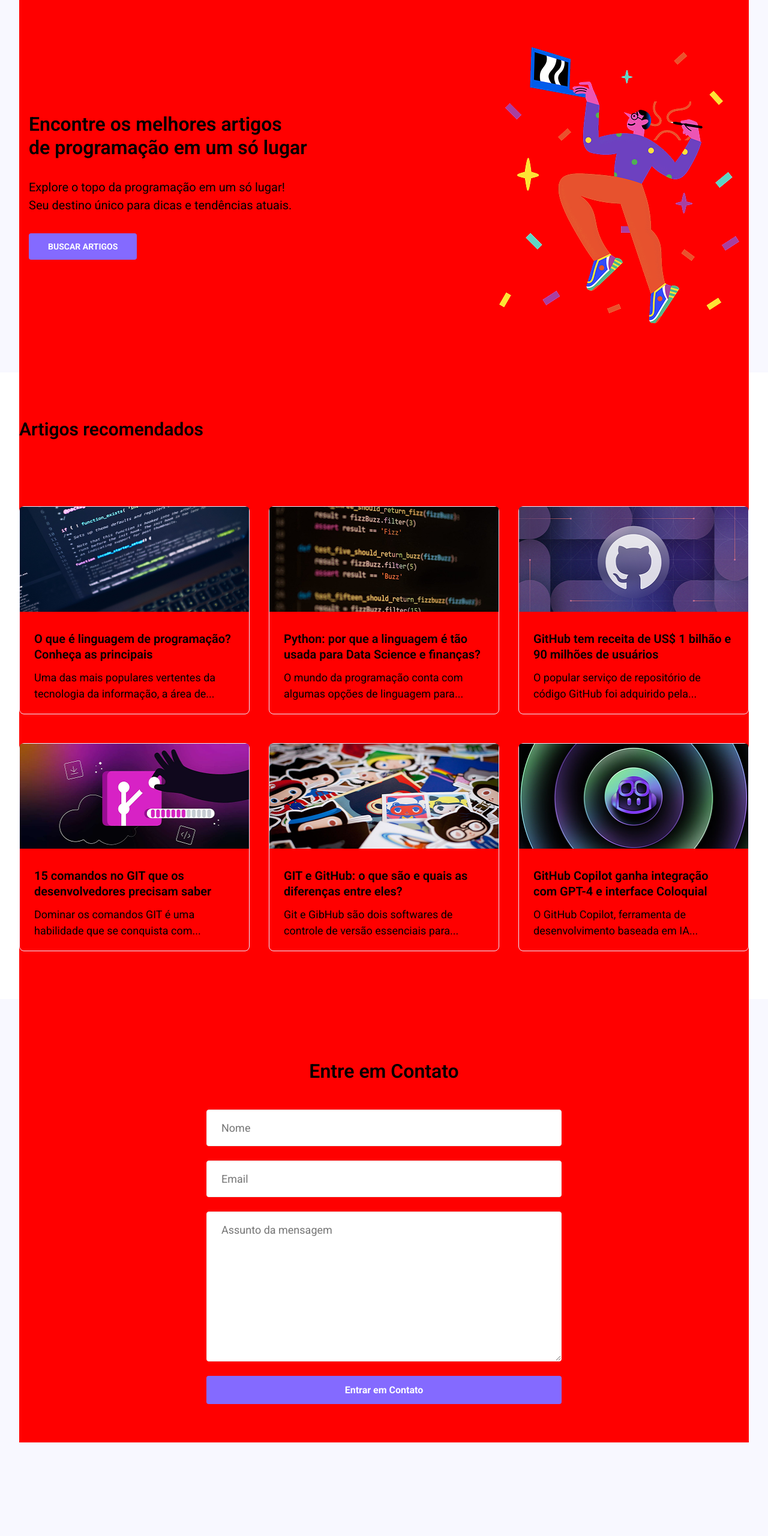
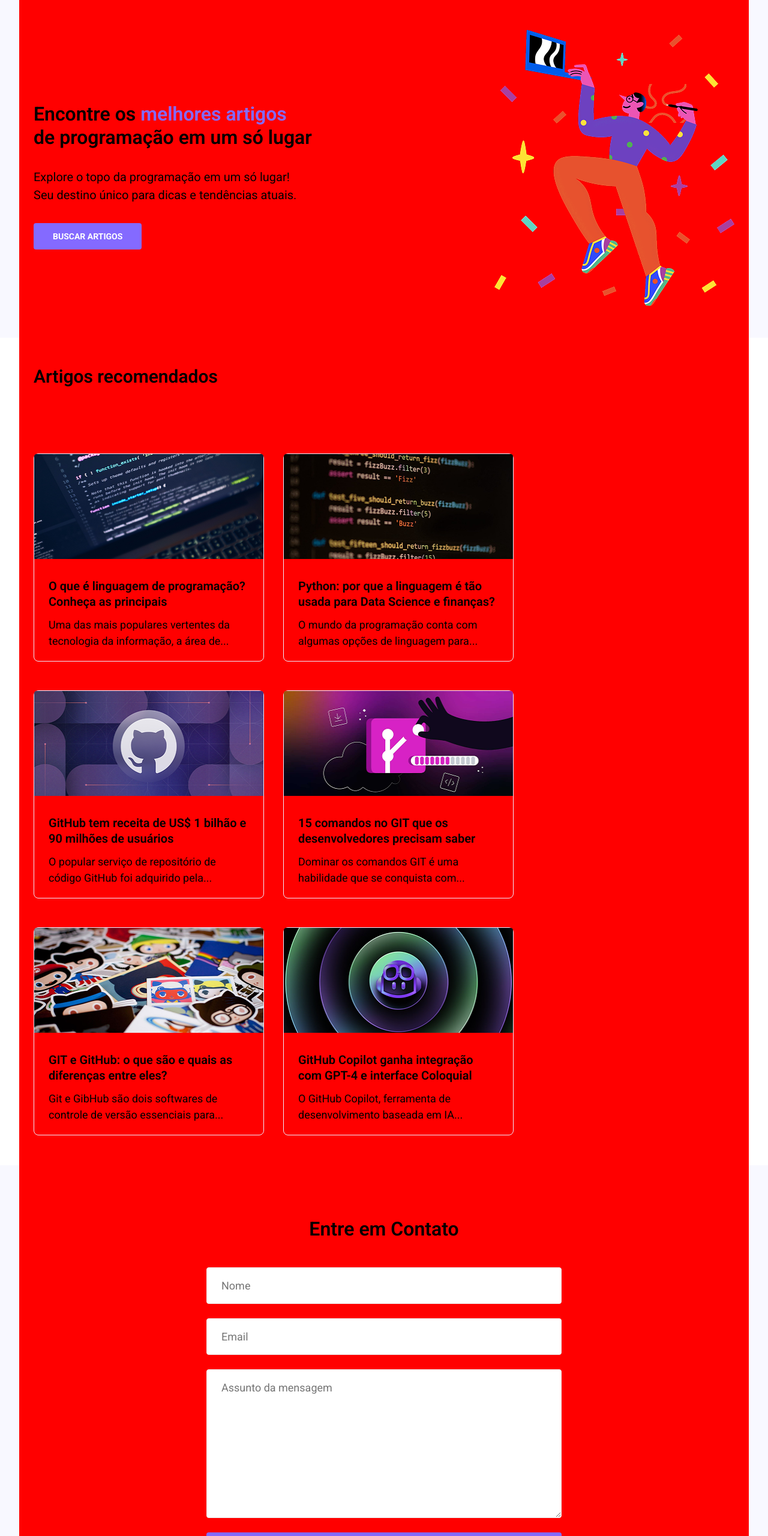
Before and after one commit to ViniciusdeASantana/Desafio_09, a plain HTML site: page index.html in a window 1280 px wide. Shown: the top 2561 px of the page at 60% size. Before the commit the page ends 2405 px from the top, so only its background shows below. Drawn offline with Linux system fonts and the light colour scheme.

Commit message:
ajuste no desafio 9

```diff
--- a/css/style.css
+++ b/css/style.css
@@ -18,11 +18,12 @@
     width: 100%;
     max-width: 1216px;
     margin: 0 auto;
-    padding: 50px 0px;
+    padding: 50px 24px;
     background: yellow;
 
+
     @media(min-width: 768px) {
-        padding: 64px 16px;
+        align-self: center;
         background: red;
     }
 }
@@ -32,15 +33,14 @@
 .hero-info__container {
     display: flex;
     align-items: center;
+    justify-content: center;
+    flex-wrap: wrap-reverse;
+    text-align: center;
+
+    @media(min-width: 1024px) {
+        flex-wrap: nowrap;
         justify-content: space-between;
-
-    @media(min-width:320px) {
-        padding: 15px 0px;
-        flex-wrap: wrap-reverse;
-    }
-
-    @media(min-width:930px) {
-        flex-wrap: wrap-reverse;
+        text-align: left;
     }
 }
 
@@ -53,19 +53,35 @@
 .hero-info__title {
     font-family: "Roboto";
     font-weight: 600;
+    font-size: 28px;
+    line-height: 120%;
+    padding-top: 24px;
+
+    @media(min-width: 768px) {
+        font-weight: 600;
         font-size: 32px;
         line-height: 120%;
+    }
+}
+
+.paragraph_color {
+    color: var(--cor6);
 }
 
 .hero-info__paragraph {
     font-family: "Roboto";
     font-weight: 400;
+    font-size: 17.6px;
+    line-height: 150%;
+
+    @media(min-width: 768px) {
+        font-weight: 400;
         font-size: 20px;
         line-height: 150%;
     }
+}
 
 .hero-info__search {
-    width: fit-content;
     padding: 14px 32px;
     border-radius: 4px;
     background: var(--cor6);
@@ -74,14 +90,32 @@
     font-weight: 700;
     font-size: 14px;
     border: none;
+
+
+    @media(min-width: 768px) {
+        display: block;
+        margin: 0 auto;
+        width: fit-content;
     }
 
+    @media(min-width: 1024px) {
+        margin: 0;
+    }
+}
+
+
 .hero-image__people {
+    width: 207px;
+    height: 240px;
+
+    @media(min-width: 768px) {
+        width: 330px;
+        height: 379px;
+    }
+
+    @media(min-width: 1024px) {
         width: 400px;
         height: 460px;
-    @media(max-width:375px) {
-        width: 207px;
-        height: 240px;
     }
 }
 
@@ -91,19 +125,17 @@
     background: white;
 }
 
-.main__container {
-    padding: 80px 0px;
-
-    @media(max-width:1220px) {
-        padding: 80px 32px;
-    }
-}
-
 .main-content__title {
     font-family: "Roboto";
     font-weight: 600;
+    font-size: 24px;
+    padding: 0px 0px 40px 0px;
+
+    @media(min-width: 768px) {
+        font-weight: 600;
         font-size: 30px;
         padding: 0px 0px 113px 0px;
+    }
 }
 
 .content-card__container {
@@ -122,8 +154,18 @@
 }
 
 .main-content-news__photo {
+    width: 280px;
+    height: 175px;
+
+    @media(min-width: 375px) {
+        width: 325px;
+        height: 175px;
+    }
+
+    @media(min-width: 425px) {
         width: 382px;
         height: 175px;
+    }
 }
 
 .main-content-news__container {
@@ -158,8 +200,8 @@
     gap: 30px;
     justify-content: center;
 
-    @media(max-width:1220px) {
-        padding-bottom: 15px;
+    @media(min-width: 425px) {
+
     }
 }
 
@@ -174,9 +216,20 @@
 .form {
     display: flex;
     flex-direction: column;
-    width: 592px;
+    width: 326px;
+    height: 462px;
     gap: 24px;
     align-self: center;
+
+    @media(min-width: 768px) {
+        width: 704px;
+        height: 484px;
+    }
+
+    @media(min-width: 1024px) {
+        width: 592px;
+        height: 489px;
+    }
 }
 
 .form__input {
--- a/index.html
+++ b/index.html
@@ -13,7 +13,8 @@
       <div class="hero-info__container">
         <div class="hero-info__main">
           <h1 class="hero-info__title">
-            Encontre os melhores artigos<br />
+            Encontre os <strong class="paragraph_color">melhores artigos</strong
+            ><br />
             de programação em um só lugar
           </h1>
           <p class="hero-info__paragraph">
```
Lines whose indentation alone changed are shown as unchanged.
